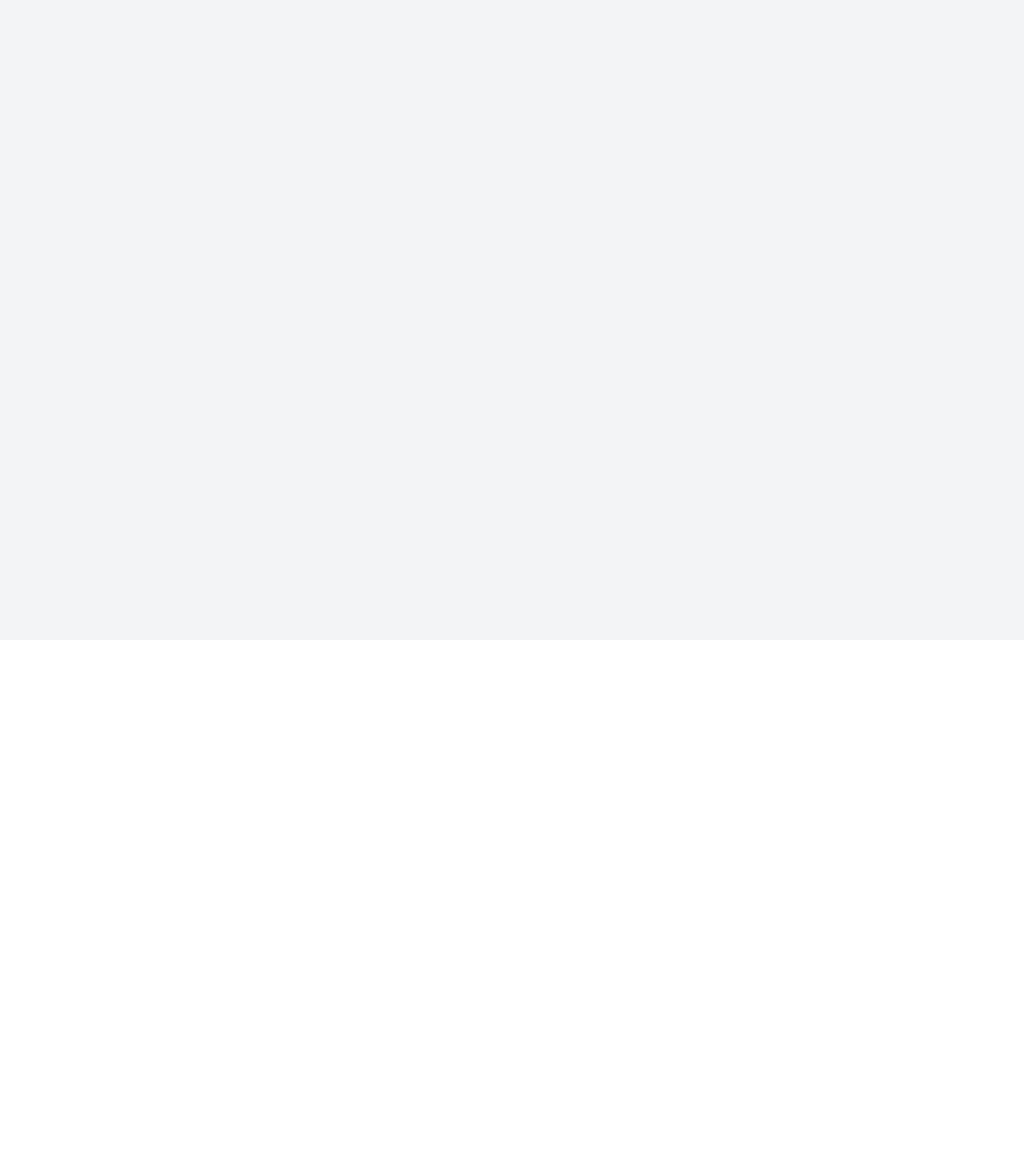
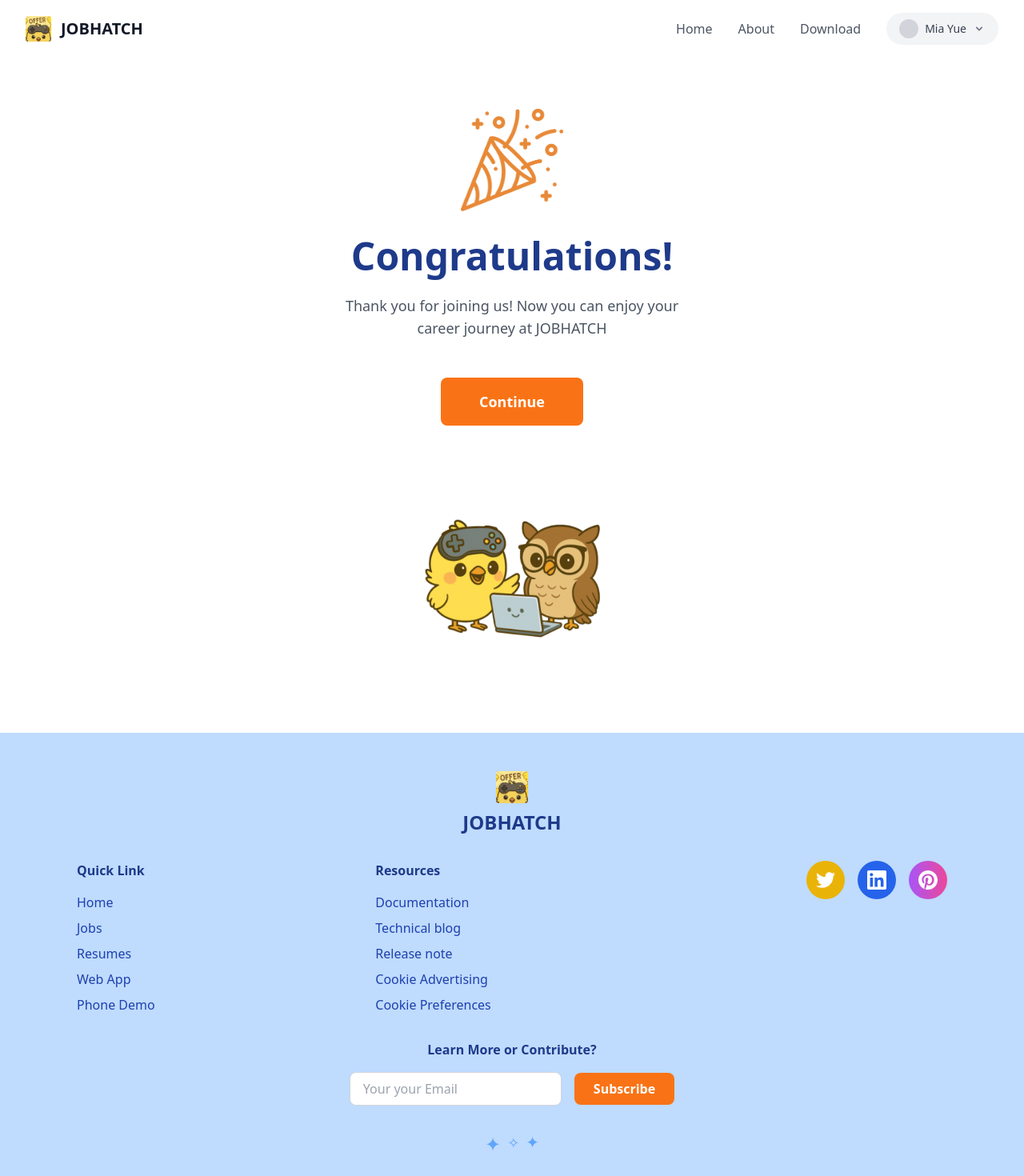
Before and after one commit to Xiaoxue895/frontend-planb, a React (Vite) app: page /congratulations in a window 1280 px wide. Before the commit this address had no page. Shown: the top 1470 px of the page at 80% size. Before the commit the page ends 800 px from the top, so only its background shows below. Built offline with nearby package versions, Linux system fonts and the light colour scheme.

Commit message:
Added a new congrats page with the correct designs

```diff
--- a/src/App.tsx
+++ b/src/App.tsx
@@ -7,6 +7,7 @@ import OnboardingPage from "./pages/OnboardingPage";
 import WebApp from "./pages/WebApp";
 import LoginForm from "./features/auth/components/LoginForm";
 import SignupForm from "./features/auth/components/SignupForm";
+import CongratulationsPage from "./pages/CongratulationsPage";
 import JobListPage from "./pages/JobListPage"
 import JobDetailPage from "./pages/JobDetailPage"
 import ManageResumesPage from "./pages/ManageResumePage"
@@ -23,6 +24,7 @@ function App() {
           <Route path="/webapp" element={<WebApp />} />
           <Route path="/login" element={<LoginForm />} />
           <Route path="/signup" element={<SignupForm />} />
+          <Route path="/congratulations" element={<CongratulationsPage />} />
           <Route path="/jobs" element={<JobListPage />} />
           <Route path="/jobs/:id" element={<JobDetailPage />} />
           <Route path="/resumes" element={<ManageResumesPage />} />
--- a/src/features/auth/components/LoginForm.tsx
+++ b/src/features/auth/components/LoginForm.tsx
@@ -17,7 +17,7 @@ const LoginForm = () => {
     const resultAction = await dispatch(thunkLogin({ email, password }));
 
     if (thunkLogin.fulfilled.match(resultAction)) {
-      navigate('/');
+      navigate('/congratulations');
     }
   };
 
--- a/src/features/auth/components/SignupForm.tsx
+++ b/src/features/auth/components/SignupForm.tsx
@@ -44,14 +44,14 @@ function SignupForm() {
     if ('payload' in res && res.meta.requestStatus === 'rejected') {
       setFormErrors(res.payload || { server: 'Signup failed' });
     } else {
-      navigate('/');
+      navigate('/congratulations');
     }
   };
 
   const handleGoogleSignup = async (credential: string) => {
     const resultAction = await dispatch(thunkGoogleLogin(credential));
     if (thunkGoogleLogin.fulfilled.match(resultAction)) {
-      navigate('/');
+      navigate('/congratulations');
     }
   };
 
--- /dev/null
+++ b/src/pages/CongratulationsPage.tsx
@@ -0,0 +1,170 @@
+import React from 'react';
+import { useNavigate, Link } from 'react-router-dom';
+import { useAppSelector } from '@/hooks/reduxHooks';
+
+const CongratulationsPage: React.FC = () => {
+  const navigate = useNavigate();
+  const user = useAppSelector((state) => state.auth.user);
+
+  const handleContinue = () => {
+    navigate('/');
+  };
+
+  return (
+    <div className="min-h-screen bg-white">
+      {/* Header */}
+      <header className="flex items-center justify-between px-8 py-4 bg-white">
+        <div className="flex items-center space-x-3">
+          <img
+            src="/images/LOGO.jpg"
+            alt="JobHatch Logo"
+            className="h-8 w-auto"
+          />
+          <span className="text-xl font-bold text-gray-900">JOBHATCH</span>
+        </div>
+
+        <nav className="flex items-center space-x-8">
+          <Link to="/" className="text-gray-600 hover:text-gray-900">Home</Link>
+          <Link to="/webapp" className="text-gray-600 hover:text-gray-900">About</Link>
+          <Link to="/download" className="text-gray-600 hover:text-gray-900">Download</Link>
+          <div className="flex items-center space-x-2 bg-gray-100 rounded-full px-4 py-2">
+            <div className="w-6 h-6 bg-gray-300 rounded-full"></div>
+            <span className="text-sm text-gray-700">{user?.username || 'Mia Yue'}</span>
+            <svg className="w-4 h-4 text-gray-500" fill="currentColor" viewBox="0 0 20 20">
+              <path fillRule="evenodd" d="M5.293 7.293a1 1 0 011.414 0L10 10.586l3.293-3.293a1 1 0 111.414 1.414l-4 4a1 1 0 01-1.414 0l-4-4a1 1 0 010-1.414z" clipRule="evenodd" />
+            </svg>
+          </div>
+        </nav>
+      </header>
+
+      {/* Main Content */}
+      <main className="flex-1 flex flex-col items-center justify-center px-8 py-16">
+        {/* Party Celebration Icon */}
+        <div className="mb-8">
+          <img
+            src="/images/Celebrate.png"
+            alt="Celebration"
+            className="w-32 h-32 mx-auto object-contain"
+          />
+        </div>
+
+        {/* Title */}
+        <h1 className="text-5xl font-bold text-blue-900 mb-6">
+          Congratulations!
+        </h1>
+
+        <p className="text-gray-600 text-lg mb-12 text-center max-w-md">
+          Thank you for joining us! Now you can enjoy your career journey at JOBHATCH
+        </p>
+
+        {/* Continue Button */}
+        <button
+          onClick={handleContinue}
+          className="bg-orange-500 hover:bg-orange-600 text-white font-bold py-4 px-12 rounded-lg transition-colors text-lg mb-16"
+        >
+          Continue
+        </button>
+
+        {/* Cute Characters */}
+        <div className="flex justify-center items-center">
+          <img
+            src="/images/chick-pc-owl.png"
+            alt="JobHatch Chick and Owl Characters"
+            className="w-64 h-64 object-contain"
+          />
+        </div>
+      </main>
+
+      {/* Footer */}
+      <footer className="bg-blue-200 mt-auto">
+        <div className="max-w-6xl mx-auto px-8 py-12">
+          {/* JobHatch Logo */}
+          <div className="text-center mb-8">
+            <img
+              src="/images/LOGO.jpg"
+              alt="JobHatch Logo"
+              className="h-10 w-auto mx-auto mb-2"
+            />
+            <h3 className="text-2xl font-bold text-blue-900">JOBHATCH</h3>
+          </div>
+
+          <div className="grid grid-cols-1 md:grid-cols-3 gap-8 mb-8">
+            {/* Quick Links */}
+            <div>
+              <h4 className="font-semibold text-blue-900 mb-4">Quick Link</h4>
+              <ul className="space-y-2">
+                <li><Link to="/" className="text-blue-800 hover:text-blue-900">Home</Link></li>
+                <li><Link to="/jobs" className="text-blue-800 hover:text-blue-900">Jobs</Link></li>
+                <li><Link to="/resumes" className="text-blue-800 hover:text-blue-900">Resumes</Link></li>
+                <li><Link to="/webapp" className="text-blue-800 hover:text-blue-900">Web App</Link></li>
+                <li><Link to="/phone-demo" className="text-blue-800 hover:text-blue-900">Phone Demo</Link></li>
+              </ul>
+            </div>
+
+            {/* Resources */}
+            <div>
+              <h4 className="font-semibold text-blue-900 mb-4">Resources</h4>
+              <ul className="space-y-2">
+                <li><Link to="/webapp" className="text-blue-800 hover:text-blue-900">Documentation</Link></li>
+                <li><Link to="/webapp" className="text-blue-800 hover:text-blue-900">Technical blog</Link></li>
+                <li><Link to="/webapp" className="text-blue-800 hover:text-blue-900">Release note</Link></li>
+                <li><Link to="/webapp" className="text-blue-800 hover:text-blue-900">Cookie Advertising</Link></li>
+                <li><Link to="/webapp" className="text-blue-800 hover:text-blue-900">Cookie Preferences</Link></li>
+              </ul>
+            </div>
+
+            {/* Social Media Icons */}
+            <div className="flex justify-center md:justify-end items-start space-x-4">
+              <div className="w-12 h-12 bg-yellow-500 rounded-full flex items-center justify-center">
+                <svg className="w-6 h-6 text-white" fill="currentColor" viewBox="0 0 24 24">
+                  <path d="M24 4.557c-.883.392-1.832.656-2.828.775 1.017-.609 1.798-1.574 2.165-2.724-.951.564-2.005.974-3.127 1.195-.897-.957-2.178-1.555-3.594-1.555-3.179 0-5.515 2.966-4.797 6.045-4.091-.205-7.719-2.165-10.148-5.144-1.29 2.213-.669 5.108 1.523 6.574-.806-.026-1.566-.247-2.229-.616-.054 2.281 1.581 4.415 3.949 4.89-.693.188-1.452.232-2.224.084.626 1.956 2.444 3.379 4.6 3.419-2.07 1.623-4.678 2.348-7.29 2.04 2.179 1.397 4.768 2.212 7.548 2.212 9.142 0 14.307-7.721 13.995-14.646.962-.695 1.797-1.562 2.457-2.549z"/>
+                </svg>
+              </div>
+              <div className="w-12 h-12 bg-blue-600 rounded-full flex items-center justify-center">
+                <svg className="w-6 h-6 text-white" fill="currentColor" viewBox="0 0 24 24">
+                  <path d="M20.447 20.452h-3.554v-5.569c0-1.328-.027-3.037-1.852-3.037-1.853 0-2.136 1.445-2.136 2.939v5.667H9.351V9h3.414v1.561h.046c.477-.9 1.637-1.85 3.37-1.85 3.601 0 4.267 2.37 4.267 5.455v6.286zM5.337 7.433c-1.144 0-2.063-.926-2.063-2.065 0-1.138.92-2.063 2.063-2.063 1.14 0 2.064.925 2.064 2.063 0 1.139-.925 2.065-2.064 2.065zm1.782 13.019H3.555V9h3.564v11.452zM22.225 0H1.771C.792 0 0 .774 0 1.729v20.542C0 23.227.792 24 1.771 24h20.451C23.2 24 24 23.227 24 22.271V1.729C24 .774 23.2 0 22.222 0h.003z"/>
+                </svg>
+              </div>
+              <div className="w-12 h-12 bg-gradient-to-r from-purple-500 to-pink-500 rounded-full flex items-center justify-center">
+                <svg className="w-6 h-6 text-white" fill="currentColor" viewBox="0 0 24 24">
+                  <path d="M12.017 0C5.396 0 .029 5.367.029 11.987c0 5.079 3.158 9.417 7.618 11.174-.105-.949-.199-2.403.041-3.439.219-.937 1.404-5.966 1.404-5.966s-.359-.72-.359-1.781c0-1.663.967-2.911 2.168-2.911 1.024 0 1.518.769 1.518 1.688 0 1.029-.653 2.567-.992 3.992-.285 1.193.6 2.165 1.775 2.165 2.128 0 3.768-2.245 3.768-5.487 0-2.861-2.063-4.869-5.008-4.869-3.41 0-5.409 2.562-5.409 5.199 0 1.033.394 2.143.889 2.741.099.12.112.225.085.347-.09.375-.293 1.199-.334 1.363-.053.225-.172.271-.402.165-1.495-.69-2.433-2.878-2.433-4.646 0-3.776 2.748-7.252 7.92-7.252 4.158 0 7.392 2.967 7.392 6.923 0 4.135-2.607 7.462-6.233 7.462-1.214 0-2.357-.629-2.746-1.378l-.748 2.853c-.271 1.043-1.002 2.35-1.492 3.146C9.57 23.812 10.763 24.009 12.017 24c6.624 0 11.99-5.367 11.99-11.987C24.007 5.367 18.641.001 12.017.001z"/>
+                </svg>
+              </div>
+            </div>
+          </div>
+
+          {/* Newsletter Signup */}
+          <div className="text-center mb-8">
+            <p className="text-blue-900 font-semibold mb-4">Learn More or Contribute?</p>
+            <div className="flex justify-center items-center space-x-4">
+              <input
+                type="email"
+                placeholder="Your your Email"
+                className="px-4 py-2 rounded-lg border border-gray-300 focus:outline-none focus:ring-2 focus:ring-blue-500"
+              />
+              <button className="bg-orange-500 hover:bg-orange-600 text-white px-6 py-2 rounded-lg font-semibold">
+                Subscribe
+              </button>
+            </div>
+          </div>
+
+          {/* Decorative stars */}
+          <div className="text-center">
+            <div className="inline-flex space-x-2 text-blue-400">
+              <span className="text-2xl">✦</span>
+              <span className="text-lg">✧</span>
+              <span className="text-xl">✦</span>
+            </div>
+          </div>
+
+          {/* Copyright */}
+          <div className="text-center mt-8 text-blue-800 text-sm">
+            © 2023 - JobHatch
+          </div>
+        </div>
+      </footer>
+    </div>
+  );
+};
+
+export default CongratulationsPage;
```
Also changed, not shown: public/images/Celebrate.png (added), public/images/chick-pc-owl.png (added).
